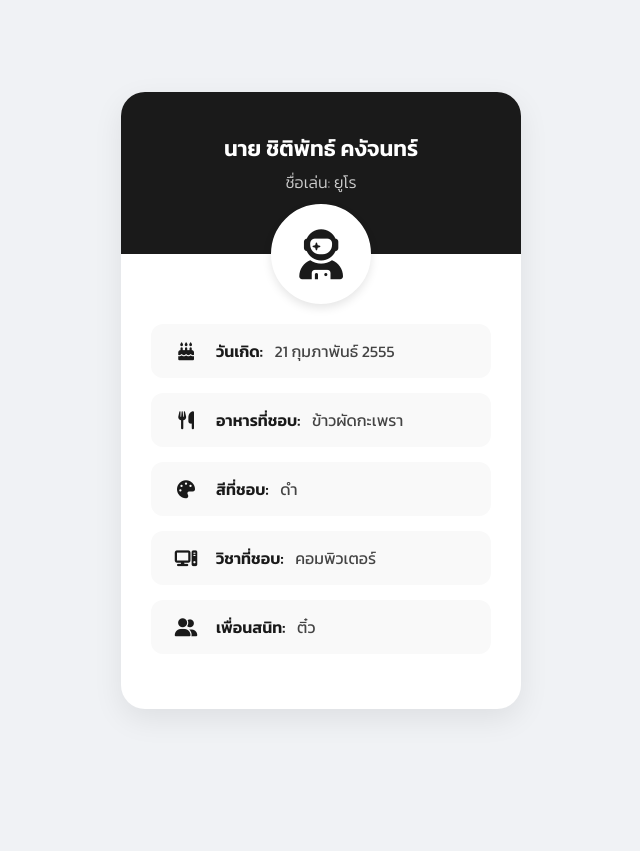
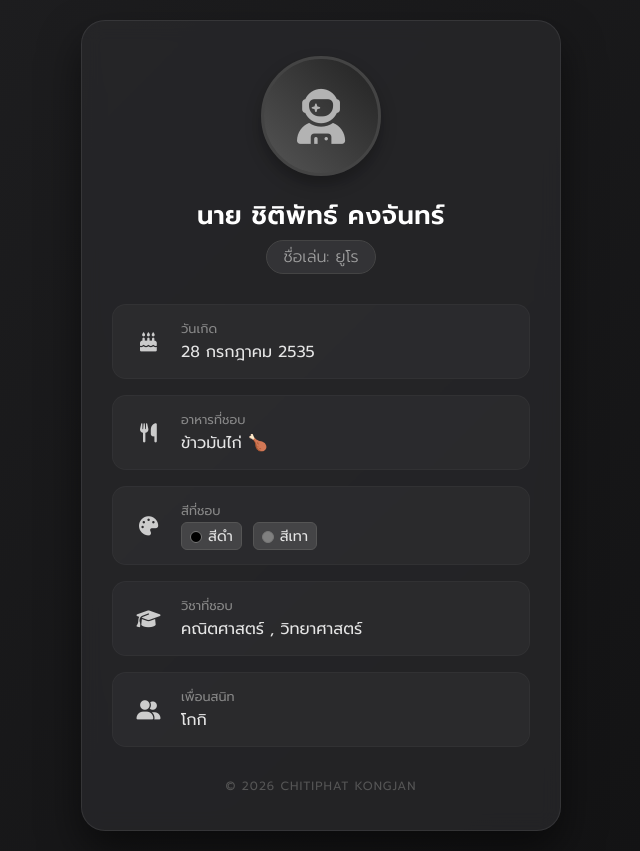
Before and after one commit to 22827-chitipat/demo0, a plain HTML site: page index.html in a window 1280 px wide. Shown: the whole page, without its empty margins (319-959 px from the left). Before the commit the page ends 800 px from the top, so only its background shows below. Drawn offline with Linux system fonts and the light colour scheme.

Commit message:
Update index.html

```diff
--- a/index.html
+++ b/index.html
@@ -3,40 +3,41 @@
 <head>
     <meta charset="UTF-8">
     <meta name="viewport" content="width=device-width, initial-scale=1.0">
-    <title>ประวัติส่วนตัว - ชิติพัทธ์ คงัจนทร์</title>
+    <title>Profile | ชิติพัทธ์ คงจันทร์ (ยูโร)</title>
+
+    <link rel="stylesheet" href="https://cdnjs.cloudflare.com/ajax/libs/font-awesome/6.4.2/css/all.min.css">
 
     <link rel="preconnect" href="https://fonts.googleapis.com">
     <link rel="preconnect" href="https://fonts.gstatic.com" crossorigin>
-    <link href="https://fonts.googleapis.com/css2?family=Kanit:wght@300;400;500;600&display=swap" rel="stylesheet">
-
-    <link rel="stylesheet" href="https://cdnjs.cloudflare.com/ajax/libs/font-awesome/6.4.0/css/all.min.css">
+    <link href="https://fonts.googleapis.com/css2?family=Prompt:wght@300;400;500;600;700&display=swap" rel="stylesheet">
 
     <style>
-        /* ตั้งค่าพื้นฐาน */
         * {
             margin: 0;
             padding: 0;
             box-sizing: border-box;
-            font-family: 'Kanit', sans-serif;
+            font-family: 'Prompt', sans-serif;
         }
 
         body {
-            background-color: #f0f2f5;
+            background: linear-gradient(135deg, #1f1f21 0%, #111112 100%);
+            color: #e0e0e0;
+            min-height: 100vh;
             display: flex;
             justify-content: center;
             align-items: center;
-            min-height: 100vh;
-            color: #333;
+            padding: 20px;
         }
 
-        /* กล่อง Profile Card */
         .profile-card {
-            background-color: #ffffff;
+            background: rgba(40, 40, 43, 0.75);
+            backdrop-filter: blur(10px);
+            border: 1px solid rgba(255, 255, 255, 0.08);
+            border-radius: 24px;
             width: 100%;
-            max-width: 400px;
-            border-radius: 24px;
-            box-shadow: 0 10px 30px rgba(0, 0, 0, 0.08);
-            overflow: hidden;
+            max-width: 480px;
+            padding: 35px 30px;
+            box-shadow: 0 20px 40px rgba(0, 0, 0, 0.5);
             text-align: center;
             transition: transform 0.3s ease;
         }
@@ -45,121 +46,185 @@
             transform: translateY(-5px);
         }
 
-        /* ส่วนหัวของการ์ด (สีดำตามสีที่ชอบ) */
-        .card-header {
-            background-color: #1a1a1a;
-            color: #ffffff;
-            padding: 40px 20px 60px;
+        /* Avatar Section */
+        .avatar-wrapper {
             position: relative;
-        }
-
-        .card-header h1 {
-            font-size: 22px;
-            font-weight: 600;
-            margin-bottom: 5px;
-        }
-
-        .card-header p {
-            font-size: 16px;
-            font-weight: 300;
-            color: #cccccc;
-        }
-
-        /* รูปโปรไฟล์ / ไอคอนแทนรูป */
-        .profile-img {
-            width: 100px;
-            height: 100px;
-            background-color: #ffffff;
-            color: #1a1a1a;
+            width: 120px;
+            height: 120px;
+            margin: 0 auto 20px;
+            background: linear-gradient(45deg, #555, #222);
             border-radius: 50%;
             display: flex;
             justify-content: center;
             align-items: center;
-            font-size: 50px;
-            position: absolute;
-            bottom: -50px;
-            left: 50%;
-            transform: translateX(-50%);
-            box-shadow: 0 4px 10px rgba(0, 0, 0, 0.1);
-            border: 4px solid #ffffff;
+            border: 3px solid #444;
+            box-shadow: 0 8px 16px rgba(0,0,0,0.3);
         }
 
-        /* ส่วนข้อมูลส่วนตัว */
-        .card-body {
-            padding: 70px 30px 40px;
+        .avatar-wrapper i {
+            font-size: 55px;
+            color: #b3b3b3;
         }
 
-        .info-list {
-            list-style: none;
-            text-align: left;
+        /* Name & Nickname */
+        .profile-card h1 {
+            font-size: 1.6rem;
+            font-weight: 600;
+            color: #ffffff;
+            margin-bottom: 5px;
+            letter-spacing: 0.5px;
         }
 
-        .info-list li {
-            background-color: #f9f9f9;
-            margin-bottom: 15px;
-            padding: 15px 20px;
-            border-radius: 12px;
+        .nickname {
+            font-size: 1rem;
+            color: #a0a0a0;
+            font-weight: 300;
+            margin-bottom: 30px;
+            display: inline-block;
+            background: #333336;
+            padding: 4px 16px;
+            border-radius: 20px;
+            border: 1px solid #444;
+        }
+
+        /* Info Details */
+        .info-container {
+            text-align: left;
+            display: flex;
+            flex-direction: column;
+            gap: 16px;
+        }
+
+        .info-item {
             display: flex;
             align-items: center;
-            font-size: 16px;
-            color: #444;
-            transition: background-color 0.2s ease;
+            background: rgba(255, 255, 255, 0.03);
+            padding: 14px 18px;
+            border-radius: 14px;
+            border: 1px solid rgba(255, 255, 255, 0.03);
+            transition: background 0.2s ease;
         }
 
-        .info-list li:hover {
-            background-color: #f1f1f1;
+        .info-item:hover {
+            background: rgba(255, 255, 255, 0.06);
         }
 
-        .info-list li i {
-            width: 30px;
-            font-size: 18px;
-            color: #1a1a1a; /* ไอคอนสีดำ */
+        .info-item i {
+            font-size: 1.2rem;
+            width: 35px;
+            color: #cccccc;
+            text-align: center;
             margin-right: 15px;
-            text-align: center;
         }
 
-        /* ป้ายกำกับข้อมูล */
-        .label {
-            font-weight: 600;
-            margin-right: 8px;
-            color: #1a1a1a;
+        .info-content {
+            display: flex;
+            flex-direction: column;
+        }
+
+        .info-label {
+            font-size: 0.8rem;
+            color: #888888;
+            text-transform: uppercase;
+            margin-bottom: 2px;
+        }
+
+        .info-value {
+            font-size: 1rem;
+            color: #e5e5e5;
+            font-weight: 400;
+        }
+
+        /* Special Badges for Colors & Subjects */
+        .badge {
+            background: #444446;
+            padding: 2px 8px;
+            border-radius: 6px;
+            font-size: 0.9rem;
+            margin-right: 5px;
+            border: 1px solid #555;
+            display: inline-block;
+        }
+
+        .color-dot {
+            display: inline-block;
+            width: 12px;
+            height: 12px;
+            border-radius: 50%;
+            margin-right: 6px;
+            vertical-align: middle;
+            border: 1px solid #777;
+        }
+        .dot-black { background-color: #000; }
+        .dot-gray { background-color: #808080; }
+
+        /* Footer Accent */
+        .footer-line {
+            margin-top: 30px;
+            font-size: 0.75rem;
+            color: #555;
+            letter-spacing: 1px;
         }
     </style>
 </head>
 <body>
 
     <div class="profile-card">
-        <div class="card-header">
-            <h1>นาย ชิติพัทธ์ คงัจนทร์</h1>
-            <p>ชื่อเล่น: ยูโร</p>
-            <div class="profile-img">
-                <i class="fa-solid fa-user-astronaut"></i>
+        <div class="avatar-wrapper">
+            <i class="fa-solid fa-user-astronaut"></i>
+        </div>
+        <h1>นาย ชิติพัทธ์ คงจันทร์</h1>
+        <span class="nickname">ชื่อเล่น: ยูโร</span>
+
+        <div class="info-container">
+
+            <div class="info-item">
+                <i class="fa-solid fa-cake-candles"></i>
+                <div class="info-content">
+                    <span class="info-label">วันเกิด</span>
+                    <span class="info-value">28 กรกฎาคม 2535</span>
+                </div>
             </div>
+
+            <div class="info-item">
+                <i class="fa-solid fa-utensils"></i>
+                <div class="info-content">
+                    <span class="info-label">อาหารที่ชอบ</span>
+                    <span class="info-value">ข้าวมันไก่ 🍗</span>
+                </div>
+            </div>
+
+            <div class="info-item">
+                <i class="fa-solid fa-palette"></i>
+                <div class="info-content">
+                    <span class="info-label">สีที่ชอบ</span>
+                    <span class="info-value">
+                        <span class="badge"><span class="color-dot dot-black"></span>สีดำ</span>
+                        <span class="badge"><span class="color-dot dot-gray"></span>สีเทา</span>
+                    </span>
+                </div>
+            </div>
+
+            <div class="info-item">
+                <i class="fa-solid fa-graduation-cap"></i>
+                <div class="info-content">
+                    <span class="info-label">วิชาที่ชอบ</span>
+                    <span class="info-value">คณิตศาสตร์ , วิทยาศาสตร์</span>
+                </div>
+            </div>
+
+            <div class="info-item">
+                <i class="fa-solid fa-user-group"></i>
+                <div class="info-content">
+                    <span class="info-label">เพื่อนสนิท</span>
+                    <span class="info-value">โกกิ</span>
+                </div>
+            </div>
+
         </div>
 
-        <div class="card-body">
-            <ul class="info-list">
-                <li>
-                    <i class="fa-solid fa-cake-candles"></i>
-                    <div><span class="label">วันเกิด:</span> 21 กุมภาพันธ์ 2555</div>
-                </li>
-                <li>
-                    <i class="fa-solid fa-utensils"></i>
-                    <div><span class="label">อาหารที่ชอบ:</span> ข้าวผัดกะเพรา</div>
-                </li>
-                <li>
-                    <i class="fa-solid fa-palette"></i>
-                    <div><span class="label">สีที่ชอบ:</span> ดำ</div>
-                </li>
-                <li>
-                    <i class="fa-solid fa-computer"></i>
-                    <div><span class="label">วิชาที่ชอบ:</span> คอมพิวเตอร์</div>
-                </li>
-                <li>
-                    <i class="fa-solid fa-user-group"></i>
-                    <div><span class="label">เพื่อนสนิท:</span> ติ๋ว</div>
-                </li>
-            </ul>
+        <div class="footer-line">
+            © 2026 CHITIPHAT KONGJAN
         </div>
     </div>
 
```
